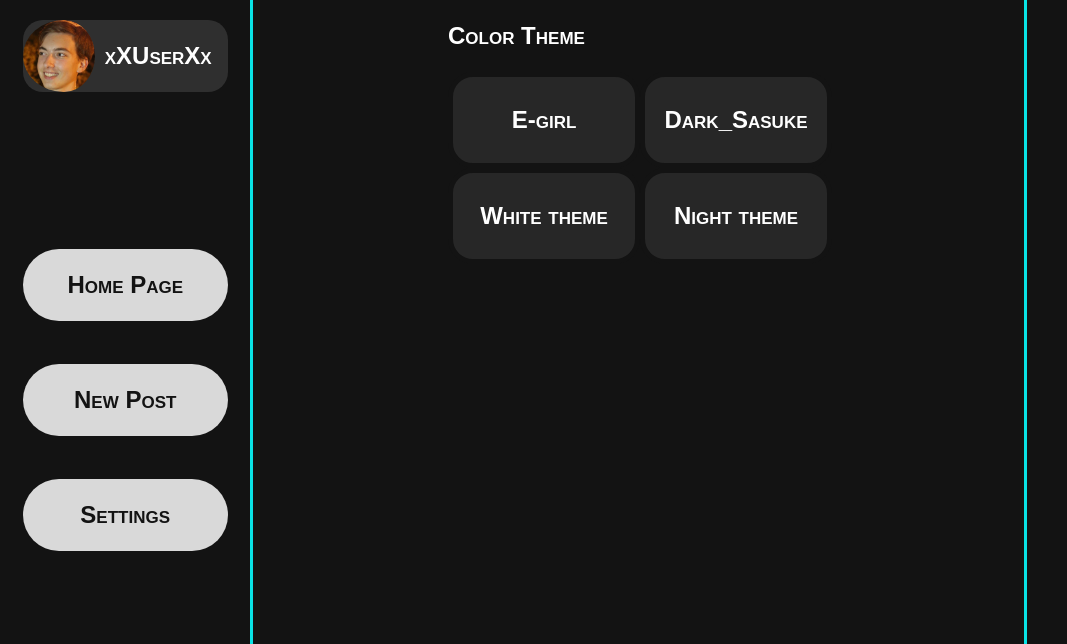
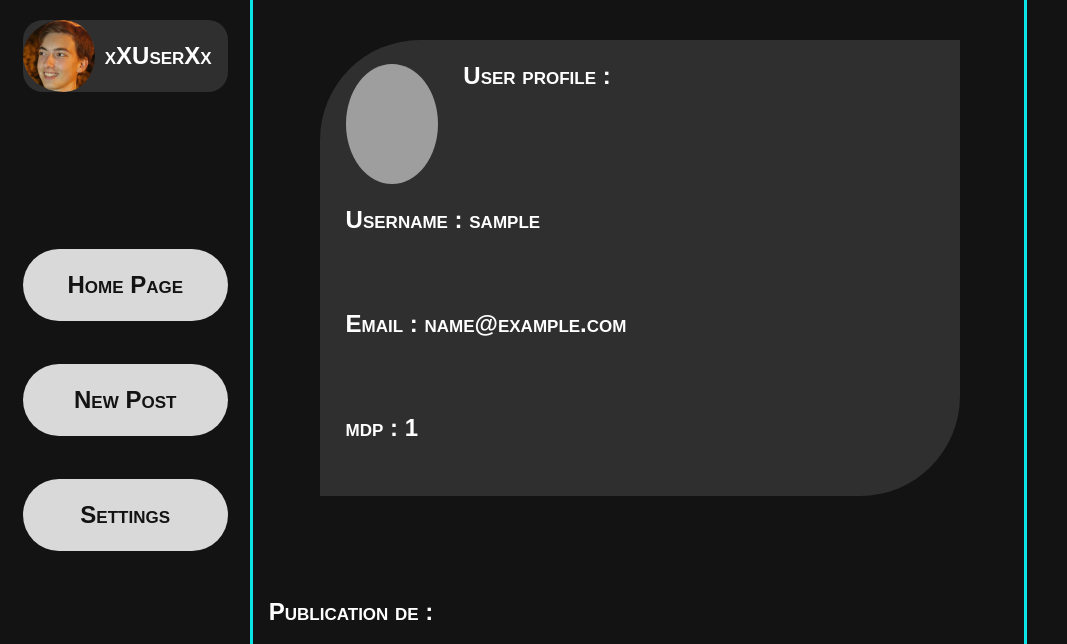
Before and after one commit to ThomasCandille/projet_d_axe, a PHP site: page /settings.php in a window 1280 px wide. Shown: the top 644 px of the page, without its empty margins (0-1067 px from the left). Run offline with PHP 8.4, Linux system fonts and the light colour scheme; the visitor is signed in with stand-in values (Sample User, id 1); tables that the repository leaves empty or names only in its code hold one stand-in row (values such as "Sample post"); grey boxes are pictures that could not be loaded.

Commit message:
compte actif sur index + page profil

```diff
--- a/account.php
+++ b/account.php
@@ -153,8 +153,8 @@
           $_SESSION['pseudo'] = $user_actual['user_name'];
           $_SESSION['mdp'] = $user_actual['user_password'];
           $_SESSION['mail'] = $user_actual['user_mail'];
-          $_SESSION['photo'] = $user_actual['user_photo'];
-          header("Location: index.php");
+          $_SESSION['photo'] = $user_actual['user_pp'];
+          header("Location:index.php");
 
           //CONNEXION A AMELIORER ( - SI PAS LES BONS IDENTIFIANTS / - VERIFIER POUR SESSION DANS INDEX)
 
--- a/css/style.css
+++ b/css/style.css
@@ -284,28 +284,10 @@
   color: #729622;
 }
 
-#setting_color{
-  display: grid;
-  align-items: center;
-  grid-template-columns: repeat(2 , var(--settings_button_width));
-  grid-template-rows: repeat(2 , var(--settings_button_height));
-
-}
 
 .poubelle{
   height: 4.5vh;
   width: 3vw;
-}
-
-.settings_color{
-  height: var(--settings_button_height);
-  width: var(--settings_button_width);
-  background-color: #272727;
-  display: flex;
-  border: 5px solid var(--backgroud_color);
-  border-radius: 25px;
-  align-items: center;
-  justify-content: center;
 }
 
 #container_post_txt{
@@ -454,6 +436,34 @@
   left: 20px;
 }
 
+#container_profil{
+  margin-top: 5vh;
+  background-color: #2f2f2f;
+  width: 50vw;
+  border-radius: 100px 0 100px 0;
+}
+
+#container_header_profil{
+  height: 15vh;
+  margin: 3vh 0 3vh 2vw;
+  display: flex;
+  flex-direction: row;
+}
+
+#container_header_profil > p{
+  margin: 0;
+}
+
+.container_info_profil{
+  width: 45vw;
+  height: 10vh;
+  margin-left: 2vw;
+}
+
+#container_post_profil{
+  margin: 10vh 0 10vh 0 ;
+}
+
 @media screen and (max-width: 768px){
 
   body{
--- a/settings.php
+++ b/settings.php
@@ -74,31 +74,133 @@
 
   <div id="mid">
 
-    <div>
+    <div id="container_profil">
 
+      <div id="container_header_profil">
+      <img class="profile_picture" src="https://fastly.picsum.photos/id/221/200/200.jpg?hmac=zy33VSww4_QQk0Hf2MngBaudI_ahiadnRwuREDTbWnA" alt="photo">
       <p>
-        Color Theme
+        User profile :
       </p>
+    </div>
 
-      <div id="setting_color">
+      <div class="container_info_profil">
+        <p>
 
-        <div class="settings_color">
-          E-girl
+          Username :
+
+          <?php
+
+          if(isset($_SESSION['pseudo'])){
+            echo $_SESSION['pseudo'];
+          }
+          else{
+            echo'connectez vous !';
+          }
+
+          ?>
+
+        </p>
+      </div>
+
+      <div class="container_info_profil">
+        <p>
+
+          Email :
+
+          <?php
+
+          if(isset($_SESSION['mail'])){
+            echo $_SESSION['mail'];
+          }
+          else{
+            echo'connectez vous !';
+          }
+
+          ?>
+
+        </p>
+      </div>
+
+      <div class="container_info_profil">
+        <p>
+
+          mdp :
+
+          <?php
+
+          if(isset($_SESSION['mdp'])){
+            echo $_SESSION['mdp'];
+          }
+          else{
+            echo'connectez vous !';
+          }
+
+          ?>
+
+        </p>
+      </div>
+
+
+    </div>
+
+    <div id="container_post_profil">
+
+    <p> Publication de <?php $_SESSION['pseudo'] ?> :</p>
+
+        <?php
+
+        $pdo = new PDO('mysql:host=localhost;dbname=projet_d_axe','root','',array(PDO::ATTR_ERRMODE => PDO::ERRMODE_WARNING,PDO::MYSQL_ATTR_INIT_COMMAND => 'SET NAMES utf8'));
+
+        $r = $pdo->query('SELECT * FROM post WHERE post_pseudo = \''.$_SESSION['pseudo'].'\'');
+        $array_post = [];
+        while($mess = $r->fetch(PDO::FETCH_ASSOC)){
+        array_push($array_post, $mess);
+        }
+
+        foreach($array_post as $mess){
+          echo
+          '
+          <div class="post">
+
+            <div class="post_info">
+
+            <div class="post_user_info">
+
+              <img class="profile_picture" src="'.$mess['post_pp'].'" alt="photo de profil">
+              <p class="username"> '.$mess['post_pseudo'].' </p>
+
+            </div>
+
+            <div class="post_bar">
+
+            </div>
+
+            <div class="post_content">
+
+              <p> '.$mess['post_text'].' </p>
+
+            </div>
+
+            <div class="post_end">
+
+              <div class="tag_post '.$mess['post_tag'].'">
+
+                '.$mess['post_tag'].'
+
+              </div>
+
+              <img class="poubelle" src="img/pbl.png" alt="poubelle" id="'.$mess['post_id'].'">
+            </div>
+
+          </div>
+
+            <div class="horizontal_bar"></div>
+
         </div>
+        ';
+        }
 
-        <div class="settings_color">
-          Dark_Sasuke
-        </div>
-
-        <div class="settings_color">
-          White theme
-        </div>
-
-        <div class="settings_color">
-          Night theme
-        </div>
-
-      </div>
+        ?>
 
     </div>
 
```
Also changed, not shown: index.php (+41 -9 lines).
